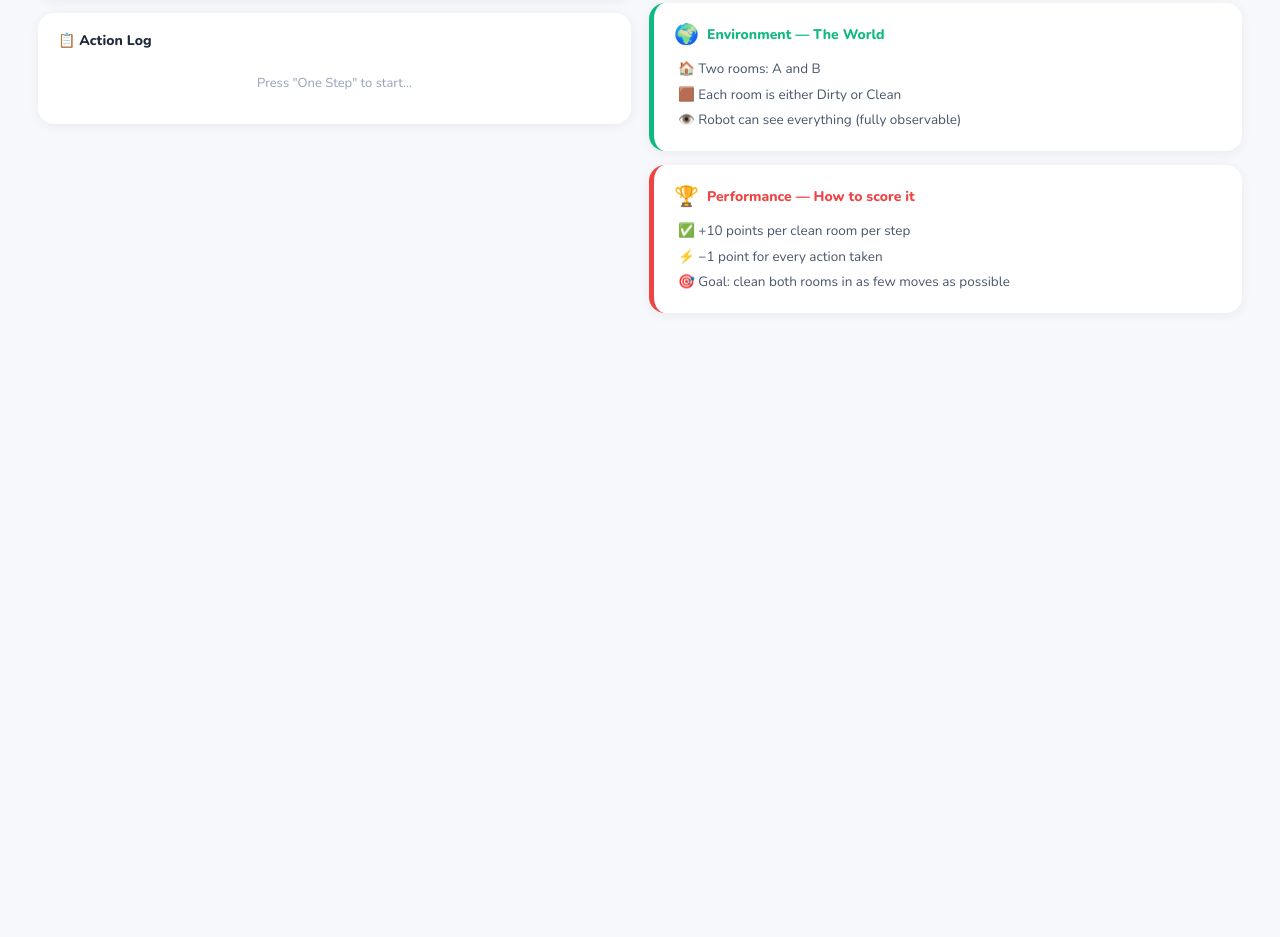
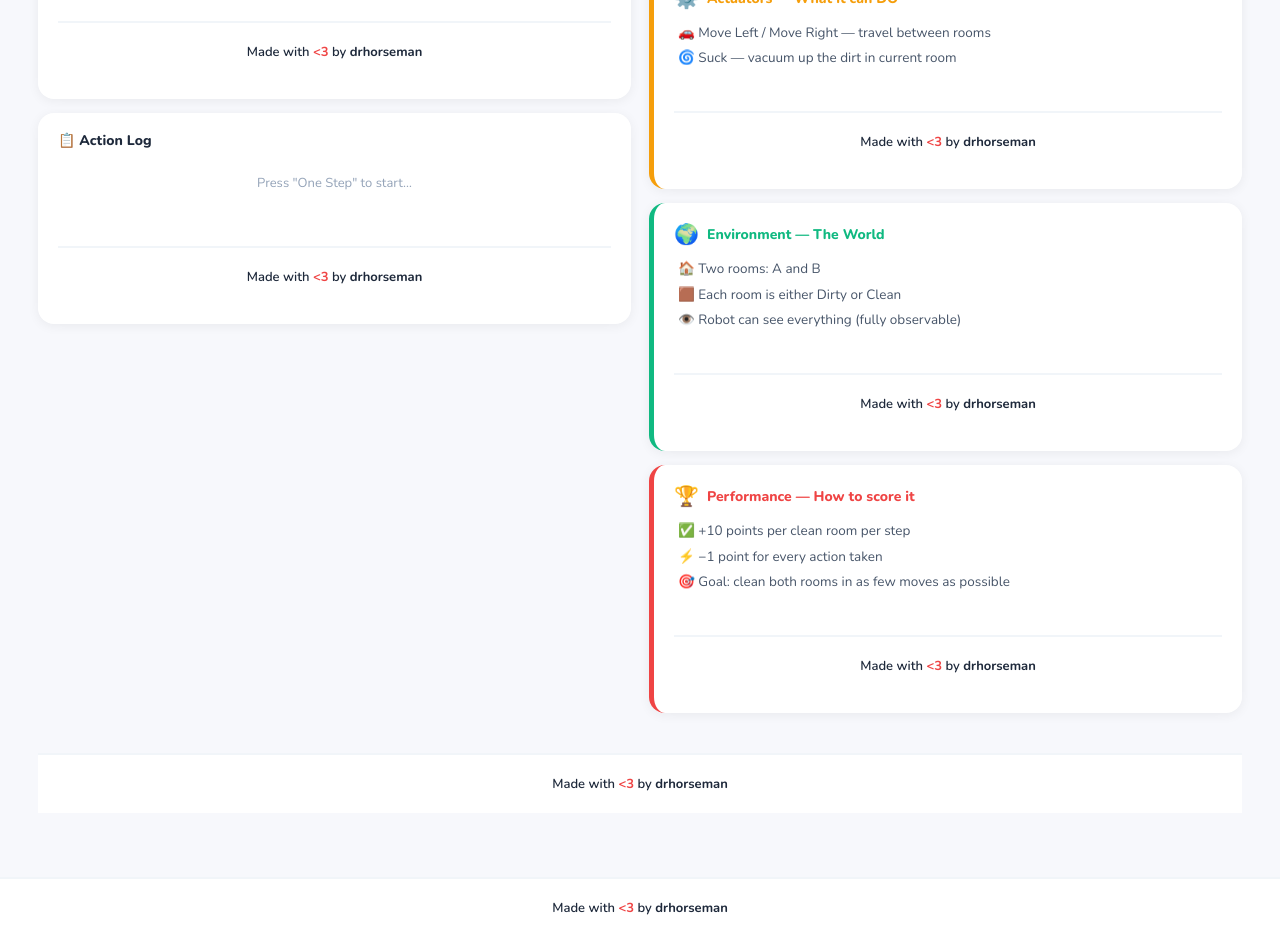
Before and after one commit to abdullahak07/tut1, a React (Vite) app: page / in a window 1280 px wide. Shown: the part 500-1437 px from the top of the page. Before the commit the page ends 837 px from the top, so only its background shows below. Built offline with nearby package versions, Linux system fonts and the light colour scheme.

Commit message:
Update App.jsx

```diff
--- a/src/App.jsx
+++ b/src/App.jsx
@@ -89,6 +89,23 @@ function Card({ children, style = {} }) {
     <div style={{ background:"#fff", borderRadius:16, padding:"18px 20px",
       boxShadow:"0 2px 12px rgba(0,0,0,.06)", ...style }}>
       {children}
+
+      {/* Footer */}
+      <div style={{
+        marginTop:40,
+        padding:"20px 0",
+        textAlign:"center",
+        borderTop:"2px solid #f1f5f9",
+        background:"#ffffff",
+        fontSize:13,
+        color:"#64748b"
+      }}>
+        <a href="mailto:aahmad607@gmail.com"
+           style={{color:"#1e293b", textDecoration:"none", fontWeight:600}}>
+          Made with <span style={{color:"#ef4444", fontWeight:700}}>&lt;3</span> by <strong>drhorseman</strong>
+        </a>
+      </div>
+
     </div>
   );
 }
@@ -266,6 +283,23 @@ function VacuumTab() {
           ))}
         </div>
       </div>
+
+      {/* Footer */}
+      <div style={{
+        marginTop:40,
+        padding:"20px 0",
+        textAlign:"center",
+        borderTop:"2px solid #f1f5f9",
+        background:"#ffffff",
+        fontSize:13,
+        color:"#64748b"
+      }}>
+        <a href="mailto:aahmad607@gmail.com"
+           style={{color:"#1e293b", textDecoration:"none", fontWeight:600}}>
+          Made with <span style={{color:"#ef4444", fontWeight:700}}>&lt;3</span> by <strong>drhorseman</strong>
+        </a>
+      </div>
+
     </div>
   );
 }
@@ -323,6 +357,23 @@ function Board({ board, onClick, interactive, small }) {
           }}>{!isBlank && val}</div>
         );
       })}
+
+      {/* Footer */}
+      <div style={{
+        marginTop:40,
+        padding:"20px 0",
+        textAlign:"center",
+        borderTop:"2px solid #f1f5f9",
+        background:"#ffffff",
+        fontSize:13,
+        color:"#64748b"
+      }}>
+        <a href="mailto:aahmad607@gmail.com"
+           style={{color:"#1e293b", textDecoration:"none", fontWeight:600}}>
+          Made with <span style={{color:"#ef4444", fontWeight:700}}>&lt;3</span> by <strong>drhorseman</strong>
+        </a>
+      </div>
+
     </div>
   );
 }
@@ -420,6 +471,23 @@ function PuzzleTab() {
           </Card>
         </div>
       </div>
+
+      {/* Footer */}
+      <div style={{
+        marginTop:40,
+        padding:"20px 0",
+        textAlign:"center",
+        borderTop:"2px solid #f1f5f9",
+        background:"#ffffff",
+        fontSize:13,
+        color:"#64748b"
+      }}>
+        <a href="mailto:aahmad607@gmail.com"
+           style={{color:"#1e293b", textDecoration:"none", fontWeight:600}}>
+          Made with <span style={{color:"#ef4444", fontWeight:700}}>&lt;3</span> by <strong>drhorseman</strong>
+        </a>
+      </div>
+
     </div>
   );
 }
@@ -598,6 +666,23 @@ function SearchTab() {
           </Card>
         </div>
       </div>
+
+      {/* Footer */}
+      <div style={{
+        marginTop:40,
+        padding:"20px 0",
+        textAlign:"center",
+        borderTop:"2px solid #f1f5f9",
+        background:"#ffffff",
+        fontSize:13,
+        color:"#64748b"
+      }}>
+        <a href="mailto:aahmad607@gmail.com"
+           style={{color:"#1e293b", textDecoration:"none", fontWeight:600}}>
+          Made with <span style={{color:"#ef4444", fontWeight:700}}>&lt;3</span> by <strong>drhorseman</strong>
+        </a>
+      </div>
+
     </div>
   );
 }
@@ -643,6 +728,23 @@ export default function App() {
         {tab===1 && <PuzzleTab/>}
         {tab===2 && <SearchTab/>}
       </div>
+
+      {/* Footer */}
+      <div style={{
+        marginTop:40,
+        padding:"20px 0",
+        textAlign:"center",
+        borderTop:"2px solid #f1f5f9",
+        background:"#ffffff",
+        fontSize:13,
+        color:"#64748b"
+      }}>
+        <a href="mailto:aahmad607@gmail.com"
+           style={{color:"#1e293b", textDecoration:"none", fontWeight:600}}>
+          Made with <span style={{color:"#ef4444", fontWeight:700}}>&lt;3</span> by <strong>drhorseman</strong>
+        </a>
+      </div>
+
     </div>
   );
 }
```
